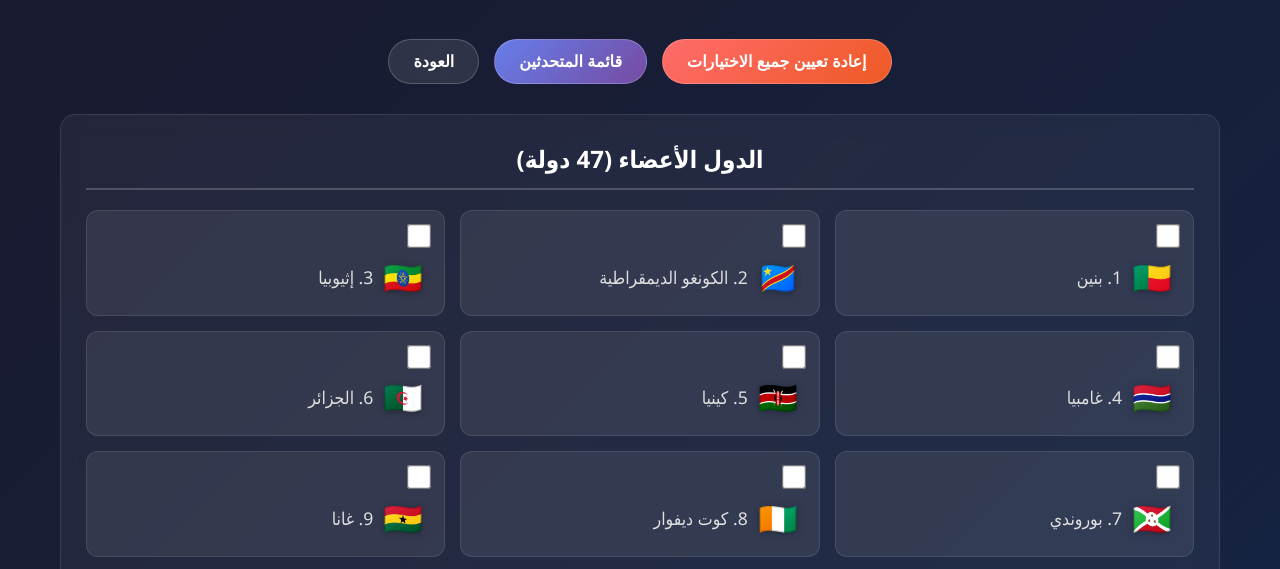
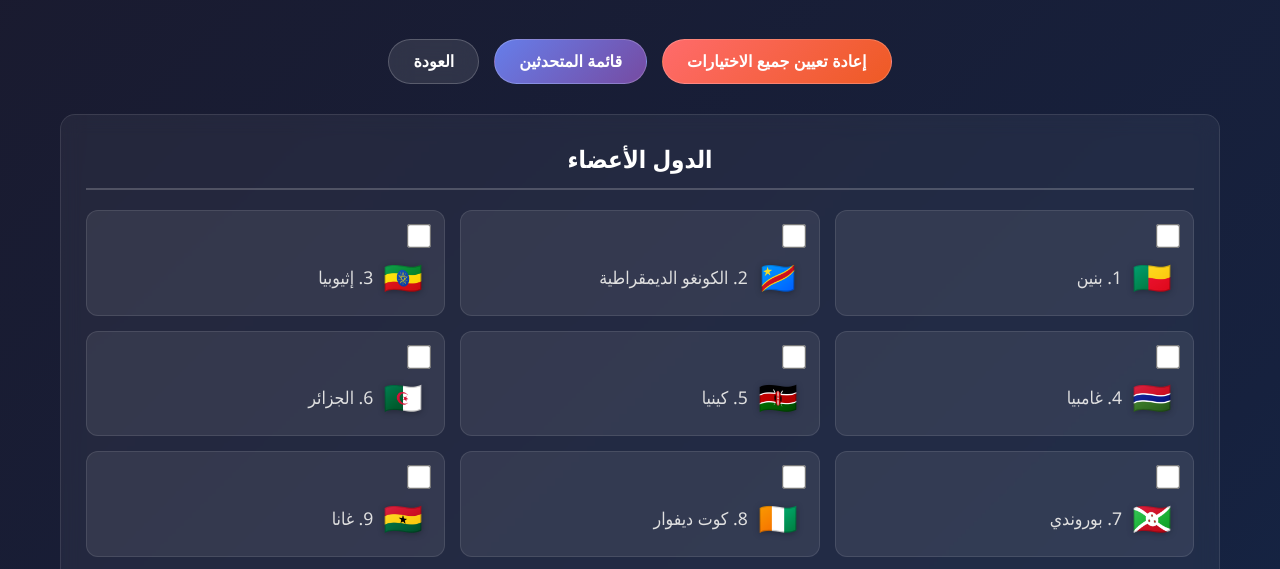
Before and after one commit to basilalshukaili/country, a plain HTML site: page human_rights_council.html in a window 1280 px wide. Shown: the part 188-757 px from the top of the page. Drawn offline with Linux system fonts and the light colour scheme.

Commit message:
Update human_rights_council.html

```diff
--- a/human_rights_council.html
+++ b/human_rights_council.html
@@ -21,7 +21,7 @@
 
         <main>
             <div class="region-section">
-                <h2>الدول الأعضاء (47 دولة)</h2>
+                <h2>الدول الأعضاء</h2>
                 <div class="countries-grid" id="human_rights">
                     <div class="country-item">
                         <input type="checkbox" id="hr_benin" value="بنين" data-flag="🇧🇯" data-index="1">
```
